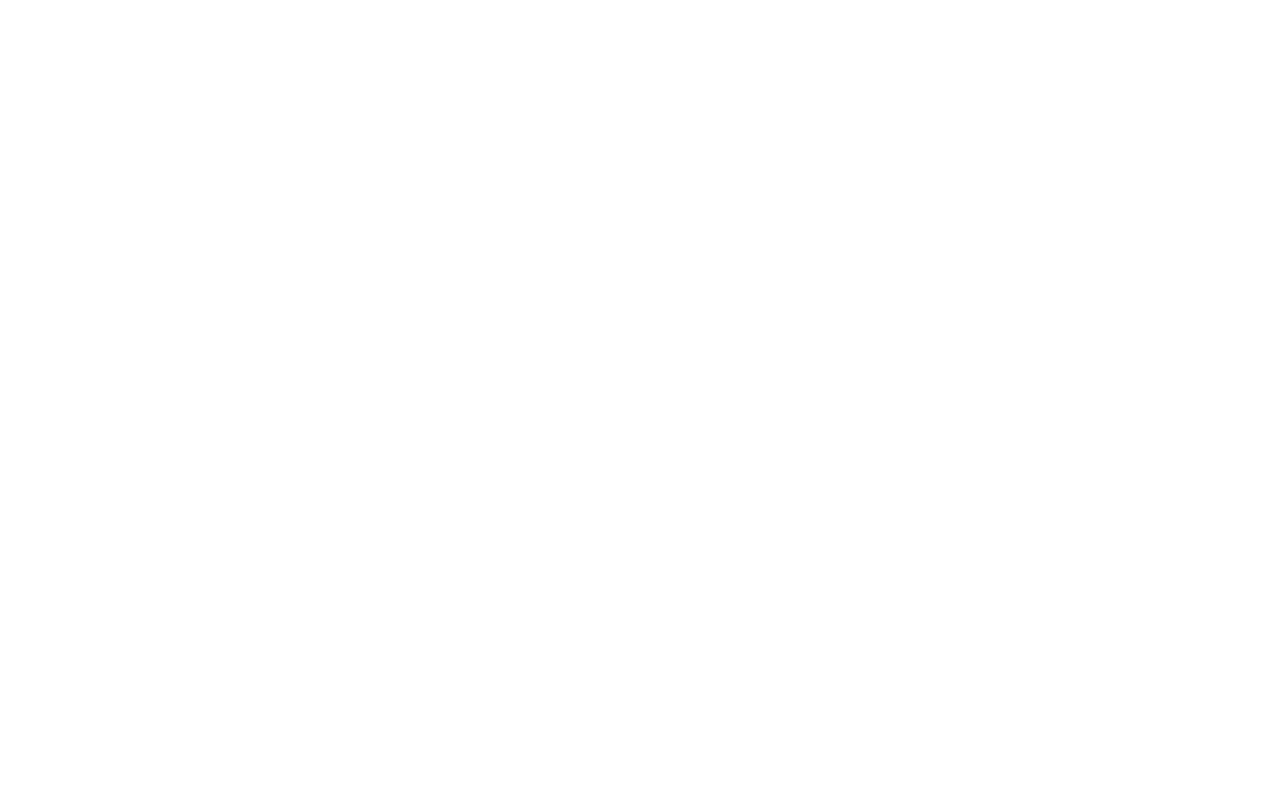
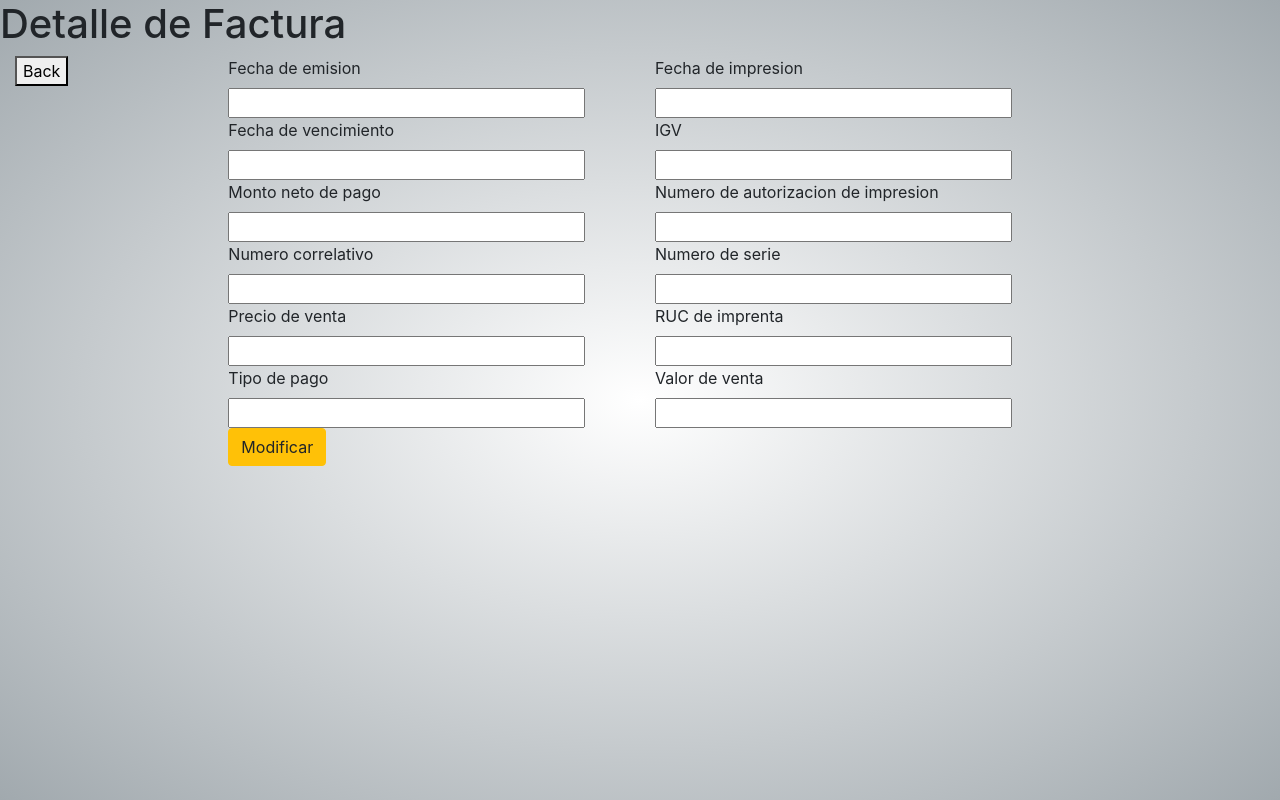
Before and after one commit to kito7408/desc-facturas, an Angular app: page /facturas/1 in a window 1280 px wide. Before the commit this address led to /. Built offline with nearby package versions, Linux system fonts and the light colour scheme; no server answers.

Commit message:
some more

```diff
--- a/src/app/app-routing.module.ts
+++ b/src/app/app-routing.module.ts
@@ -7,6 +7,7 @@
 import { LoginComponent } from './login/login.component';
 import { UsuariosComponent } from './usuarios/usuarios.component';
 import { RegistroComponent } from './registro/registro.component';
+import { FacDetailComponent } from './fac-detail/fac-detail.component';
 
 const routes: Routes = [
   { path: '', redirectTo: '/login', pathMatch: 'full' },
@@ -16,6 +17,8 @@
   { path: 'login', component: LoginComponent },
   { path: 'registro', component: RegistroComponent },
   { path: 'usuarios', component: UsuariosComponent },
+  { path: 'facturas/new', component: FacDetailComponent},
+  { path: 'facturas/:id', component: FacDetailComponent},
 ];
 
 @NgModule({
--- a/src/app/app.module.ts
+++ b/src/app/app.module.ts
@@ -13,6 +13,7 @@
 import { UsuariosService } from './services/usuarios.service';
 import { HttpClientModule } from '@angular/common/http';
 import { FacturasService } from './services/facturas.service';
+import { FacDetailComponent } from './fac-detail/fac-detail.component';
 
 @NgModule({
   declarations: [
@@ -22,7 +23,8 @@
     FacturasComponent,
     BancosComponent,
     DeudoresComponent,
-    RegistroComponent
+    RegistroComponent,
+    FacDetailComponent
   ],
   imports: [
     BrowserModule,
--- /dev/null
+++ b/src/app/fac-detail/fac-detail.component.html
@@ -0,0 +1,117 @@
+<div class="fondo">
+  <div class="container-fluid">
+    <div class="row text-center">
+      <h1 class="registro-title">Detalle de Factura</h1>
+    </div>
+    <div class="row">
+      <div class="col-sm-2">
+        <button (click)="back();">Back</button>
+      </div>
+      <div class="col-sm-8">
+        <form action="">
+          <div class="row">
+            <div class="col-sm-6">
+              <label>Fecha de emision</label>
+              <div class="form-element">
+                <input type="text" name="fecha_emision" [(ngModel)]="factura.fecha_emision">
+              </div>
+            </div>
+            <div class="col-sm-6">
+              <label>Fecha de impresion</label>
+              <div class="form-element">
+                <input type="text" name="fecha_impresion" [(ngModel)]="factura.fecha_impresion">
+              </div>
+            </div>
+          </div>
+          <div class="row">
+            <div class="col-sm-6">
+              <label>Fecha de vencimiento</label>
+              <div class="form-element">
+                <input type="text" name="fecha_vencimiento" [(ngModel)]="factura.fecha_vencimiento">
+              </div>
+            </div>
+            <div class="col-sm-6">
+              <label>IGV</label>
+              <div class="form-element">
+                <input type="text" name="igv" [(ngModel)]="factura.igv">
+              </div>
+            </div>
+          </div>
+          <div class="row">
+            <div class="col-sm-6">
+              <label>Monto neto de pago</label>
+              <div class="form-element">
+                <input type="text" name="monto_neto_pago" [(ngModel)]="factura.monto_neto_pago">
+              </div>
+            </div>
+            <div class="col-sm-6">
+              <label>Numero de autorizacion de impresion</label>
+              <div class="form-element">
+                <input type="text" name="numero_autorizacion_impresion"
+                  [(ngModel)]="factura.numero_autorizacion_impresion">
+              </div>
+            </div>
+          </div>
+          <div class="row">
+            <div class="col-sm-6">
+              <label>Numero correlativo</label>
+              <div class="form-element">
+                <input type="text" name="numero_correlativo" [(ngModel)]="factura.numero_correlativo">
+              </div>
+            </div>
+            <div class="col-sm-6">
+              <label>Numero de serie</label>
+              <div class="form-element">
+                <input type="text" name="numero_serie" [(ngModel)]="factura.numero_serie">
+              </div>
+            </div>
+          </div>
+          <div class="row">
+            <div class="col-sm-6">
+              <label>Precio de venta</label>
+              <div class="form-element">
+                <input type="text" name="precio_venta" [(ngModel)]="factura.precio_venta">
+              </div>
+            </div>
+            <div class="col-sm-6">
+              <label>RUC de imprenta</label>
+              <div class="form-element">
+                <input type="text" name="ruc_imprenta" [(ngModel)]="factura.ruc_imprenta">
+              </div>
+            </div>
+          </div>
+          <div class="row">
+            <div class="col-sm-6">
+              <label>Tipo de pago</label>
+              <div class="form-element">
+                <input type="text" name="tipo_pago" [(ngModel)]="factura.tipo_pago">
+              </div>
+            </div>
+            <div class="col-sm-6">
+              <label>Valor de venta</label>
+              <div class="form-element">
+                <input type="text" name="valor_venta" [(ngModel)]="factura.valor_venta">
+              </div>
+            </div>
+          </div>
+          <div class="factura-button">
+            <button class="btn btn-warning" type="submit" (click)="update();" *ngIf="paramId">Modificar</button>
+          </div>
+          <div class="factura-button">
+            <button class="btn btn-success" type="submit" (click)="create();" *ngIf="!paramId">Crear</button>
+          </div>
+        </form>
+      </div>
+      <div class="col-sm-2"></div>
+    </div>
+  </div>
+  <div class="alert alert-success" role="alert" *ngIf="created">
+    Factura creada correctamente
+  </div>
+  <div class="alert alert-success" role="alert" *ngIf="updated">
+    Factura modificada correctamente
+  </div>
+  <div class="alert alert-danger" role="alert" *ngIf="error">
+    Ha ocurrido un error
+  </div>
+</div>
--- /dev/null
+++ b/src/app/fac-detail/fac-detail.component.ts
@@ -0,0 +1,65 @@
+import { Component, OnInit } from '@angular/core';
+import { Router, ActivatedRoute, Params } from '@angular/router';
+import { Factura } from '../facturas/factura';
+import { FacturasService } from '../services/facturas.service';
+
+@Component({
+  selector: 'app-fac-detail',
+  templateUrl: './fac-detail.component.html',
+  styleUrls: ['./fac-detail.component.css']
+})
+export class FacDetailComponent implements OnInit {
+
+  paramId: number;
+  factura = new Factura;
+  updated: boolean;
+  created: boolean;
+  error: boolean;
+
+  constructor(
+    private route: ActivatedRoute,
+    private _router: Router,
+    private facturaService: FacturasService) {
+      this.created = false;
+      this.updated = false;
+      this.error = false;
+      this.route.params.subscribe((params) => {
+        if (params['id']){
+          this.paramId = params['id'];
+          this.facturaService.getById(this.paramId).subscribe((result) => {
+            this.factura = result;
+            console.log(result);
+          })
+        } else{
+          this.paramId = undefined;
+        }
+      })
+    }
+
+  ngOnInit() {
+  }
+
+  update(): void {
+    this.facturaService.update(this.factura).subscribe((result) => {
+      console.log(result);
+      this.updated = true;
+    }, (error) => {
+      console.log(error);
+      this.error = true;
+    })
+  }
+
+  create(): void {
+    this.facturaService.save(this.factura).subscribe((result) => {
+      console.log(result);
+      this.created = true;
+    }, (error) => {
+      console.log(error);
+      this.error = true;
+    })
+  }
+
+  back(): void {
+    this._router.navigate(["facturas"]);
+  }
+}
--- a/src/app/facturas/facturas.component.html
+++ b/src/app/facturas/facturas.component.html
@@ -1,18 +1,19 @@
 <div class="fondo">
   <div class="container">
     <h1>Lista de Facturas</h1>
-    <table *ngIf="facturas">
+    <button (click)="newFac();">+</button>
+    <table class="table" *ngIf="facturas">
       <tr>
-        <th># Serie</th>
-        <th>Valor</th>
-        <th>Fecha</th>
-        <th>Detalle</th>
+        <th scope="col"># Serie</th>
+        <th scope="col">Valor</th>
+        <th scope="col">Fecha</th>
+        <th scope="col">Detalle</th>
       </tr>
       <tr *ngFor="let fac of facturas" (click)="selectedItem(fac.id)">
-        <td>{{fac.numero_serie}}</td>
+        <td scope="row">{{fac.numero_serie}}</td>
         <td>{{fac.valor_venta}}</td>
         <td>{{fac.fecha_impresion}}</td>
-        <td><button>Ver</button></td>
+        <td><button (click)="detail(fac.id);">Ver</button></td>
       </tr>
     </table>
   </div>
--- a/src/app/facturas/facturas.component.ts
+++ b/src/app/facturas/facturas.component.ts
@@ -1,6 +1,7 @@
 import { Component, OnInit } from '@angular/core';
 import { FacturasService } from '../services/facturas.service';
 import { Factura } from './factura';
+import { Router, ActivatedRoute, Params } from '@angular/router';
 
 @Component({
   selector: 'app-facturas',
@@ -10,10 +11,18 @@
 export class FacturasComponent implements OnInit {
 
   facturas: Factura[];
+  userId: number;
 
   constructor(
-    private facturaService: FacturasService
-  ) { }
+    private facturaService: FacturasService,
+    private _router: Router
+  ) {
+    if(localStorage.getItem('userID')){
+      this.userId = parseInt(localStorage.getItem('userID'));
+    } else {
+      this._router.navigate(["login"]);
+    }
+  }
 
   ngOnInit() {
     this.getAll();
@@ -24,4 +33,17 @@
     .subscribe(data => this.facturas=data);
   }
 
+  getByUserId(): void {
+    this.facturaService.getByUserId(this.userId).subscribe((result) => {
+      this.facturas = result;
+    })
+  }
+
+  detail(id: string): void {
+    this._router.navigate(['facturas/' + id]);
+  }
+
+  newFac(): void {
+    this._router.navigate(['facturas/new']);
+  }
 }
--- a/src/app/login/login.component.html
+++ b/src/app/login/login.component.html
@@ -9,11 +9,11 @@
         <form action="">
           <div class="form-element">
             <label for="user">Usuario</label>
-            <input type="text" [(ngModel)]="user" required>
+            <input type="text" name="user" [(ngModel)]="user" required>
           </div>
           <div class="form-element">
             <label for="user">Contraseña</label>
-            <input type="password" [(ngModel)]="pass" required>
+            <input type="password" name="password" [(ngModel)]="pass" required>
           </div>
           <div class="login-buttons">
             <button class="btn btn-success" type="submit" (click)="login();">Ingresar</button>
--- a/src/app/services/facturas.service.ts
+++ b/src/app/services/facturas.service.ts
@@ -1,5 +1,5 @@
 import { Injectable } from '@angular/core';
-import { HttpClient,HttpHeaders } from '@angular/common/http';
+import { HttpClient,HttpHeaders, HttpParams } from '@angular/common/http';
 import { Observable } from 'rxjs';
 import { Factura } from '../facturas/factura';
 
@@ -21,6 +21,11 @@
     return this.http.get<Factura>(newUrl);
   }
 
+  getByUserId(id: number): Observable<Factura[]> {
+    let params = new HttpParams().set("userId",id.toString())
+    return this.http.get<Factura[]>(this.url,{ params: params });
+  }
+
   save(fac: Factura):Observable<Factura>{
     return this.http.post<Factura>(this.url,fac);
   }
--- a/src/styles.css
+++ b/src/styles.css
@@ -11,3 +11,7 @@
 body{
     height: 100%;
 }
+
+input{
+    width: 90%;
+}
```
Also changed, not shown: src/app/fac-detail/fac-detail.component.css (added), 1 other file (tests, documents, lock files or other folders).
